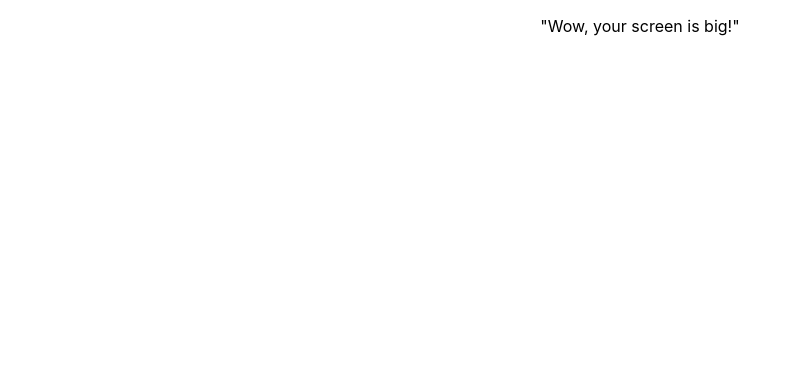
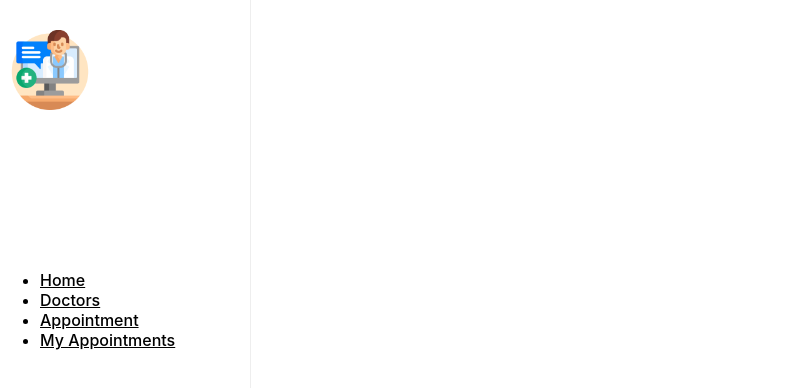
Before and after one commit to ridaarif98/doctors_appointment_front_end, a React (Create React App) app: page /doctors_appoitment_front_end in a window 1280 px wide. Shown: the top 388 px of the page, without its empty margins (0-789 px from the left). Built offline with nearby package versions, Linux system fonts and the light colour scheme.

Commit message:
Design desktop navbar

```diff
--- /dev/null
+++ b/src/navigation/DesktopMenu.js
@@ -0,0 +1,61 @@
+import React from 'react';
+import { Link } from 'react-router-dom';
+import './navigation.css';
+import image from '../images/consultation.png'
+
+const DesktopMenu = () => {
+  const Links = [
+    {
+      id: 1,
+      path: '/doctors_appointment_front_end/',
+      text: 'Home',
+    },
+    {
+      id: 2,
+      path: '/doctors_appointment_front_end/',
+      text: 'Doctors',
+    },
+    {
+      id: 3,
+      path: '/doctors_appointment_front_end/',
+      text: 'Appointment',
+    },
+    {
+      id: 4,
+      path: '/doctors_appoitment_front_end/',
+      text: 'My Appointments',
+    }
+  ];
+  return (
+    <nav class="col-sm-3 col-md-2 d-none d-sm-block bg-light sidebar">
+        <a class="navbar-brand" href="#">
+            <img src={image} width="80" height="80"  alt="" />
+        </a>
+      <ul class="nav  flex-column">
+        {Links.map((link) => (
+          <li class="nav-item" key={link.id}>
+        {/* <Link className="link-active" to={link.path}> */}
+        <a class="nav-link" href="#">{link.text}</a>
+            {/* </Link> */}
+          </li>
+        ))}
+      </ul>
+      <ul className="nav-icons d-flex justify-content-start m-2">
+        <li>
+          <a class="fa fa-twitter mx-2 p-1" aria-hidden="true" href="#"></a>
+        </li>
+        <li>
+          <a class="fa fa-facebook-f mx-2 p-1" href="#"></a>
+        </li>
+        <li>
+          <a class="fa fa-github mx-2 p-1" href="#"></a>
+        </li>
+        <li>
+          <a class="fa fa-linkedin mx-2 p-1" href="#"></a>
+        </li>
+      </ul>
+    </nav>
+  );
+}
+
+export default DesktopMenu;
--- a/src/navigation/ViewPort.js
+++ b/src/navigation/ViewPort.js
@@ -1,5 +1,5 @@
 import React from 'react';
-
+import DesktopMenu from './DesktopMenu';
 const viewContext =  React.createContext({});
 
 const ViewProvider = ({children}) => {
@@ -28,12 +28,12 @@ const useViewPort = () => {
 };
 
 const MobileComponent = () => <p>"Hmmm... Why is your screen so small?"</p>;
-const DesktopComponent = () => <p>"Wow, your screen is big!"</p>;
+// const DesktopComponent = () => <p>"Wow, your screen is big!"</p>;
 
 const MyComponent = () => {
   const { width } = useViewPort();
   const breakpoint = 620;
-  return width < breakpoint? <MobileComponent/> : <DesktopComponent/>;
+  return width < breakpoint? <MobileComponent/> : <DesktopMenu/>;
 };
 
 export  { ViewProvider, MyComponent };
--- /dev/null
+++ b/src/navigation/navigation.css
@@ -0,0 +1,55 @@
+.sidebar {
+  position: fixed;
+  top: 0px;
+  bottom: 0;
+  left: 0;
+  z-index: 1000;
+  padding: 20px 0;
+  overflow-x: hidden;
+  overflow-y: auto;
+  border-right: 1px solid #eee;
+  width: 250px;
+}
+
+.sidebar ul {
+	margin-top: 20vh;
+}
+
+.sidebar img {
+	display: flex;
+	justify-content: left;
+	margin: 10px;
+}
+
+.sidebar .nav-item {
+  width: 100%;
+	float: left;
+	text-align: left;
+}
+
+.sidebar .nav-item a {
+	font-style: none;
+	color: black;
+	font-weight: 500;
+}
+
+.sidebar .nav-item a:hover,
+.nav-icons a:hover {
+	color: white;
+	background-color: rgb(154, 226, 154);
+}
+
+.sidebar .nav-icons {
+	list-style: none;
+	position: fixed;
+	bottom: 0px;
+	left: 0;
+	margin: 0;
+	padding: 0;
+}
+
+.nav-icons li a {
+	text-decoration: none;
+	color: black;
+	font-size: 22px;
+}
```
Also changed, not shown: src/images/consultation.png (added), 1 other file (tests, documents, lock files or other folders).
